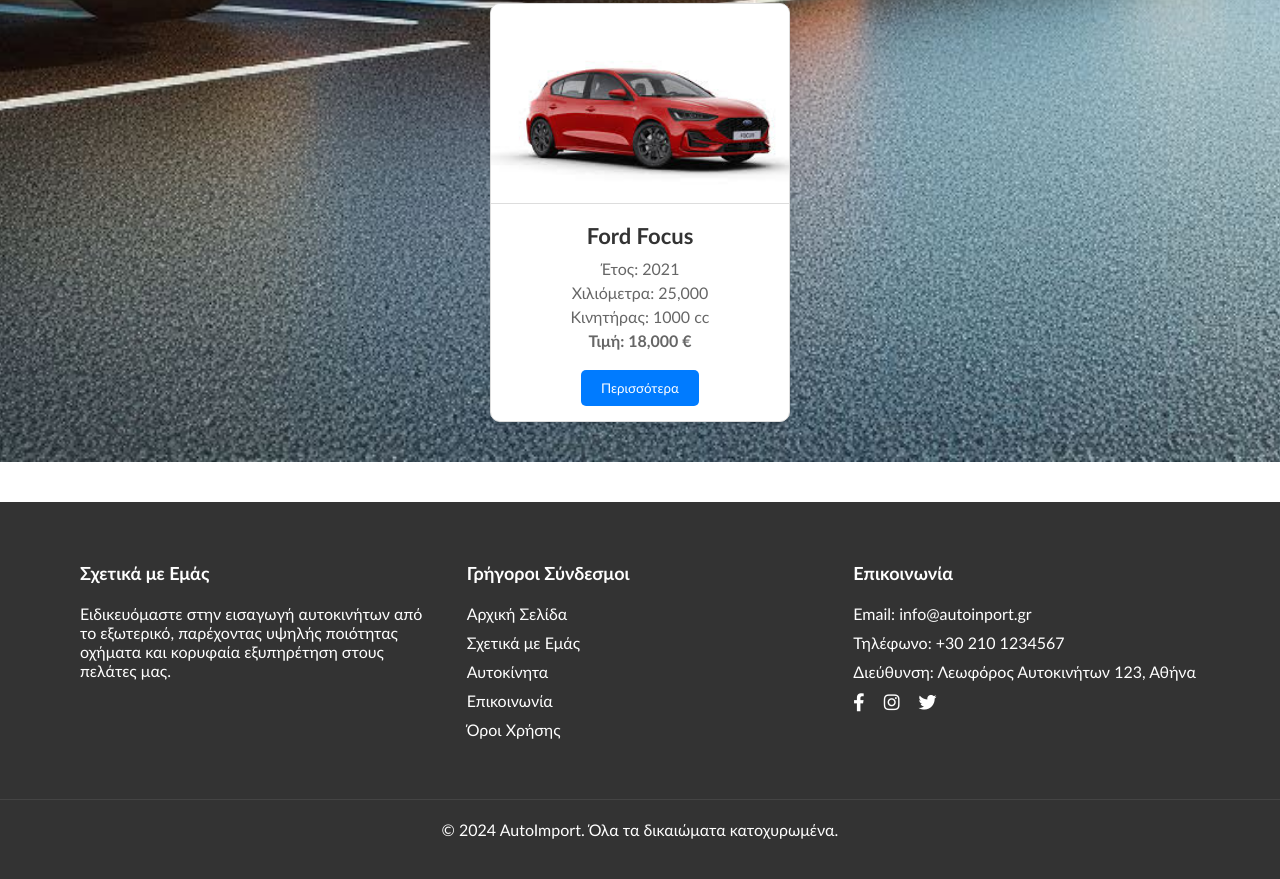
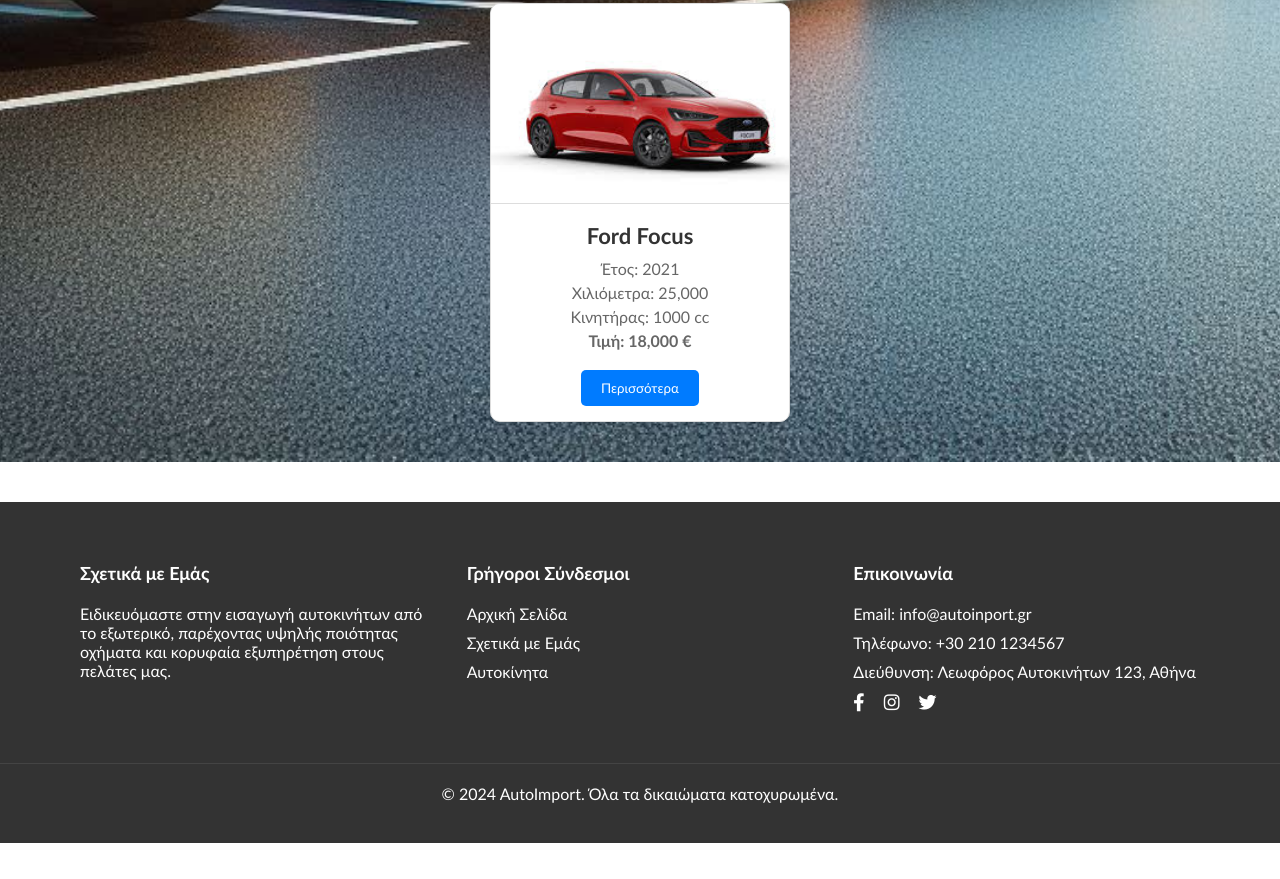
Before and after one commit to ChristAris/Motors, a plain HTML site: page cars.html in a window 1280 px wide. Shown: the part 1617-2496 px from the top of the page. After the commit the page ends 2460 px from the top, so only its background shows below. Drawn offline with Linux system fonts and the light colour scheme.

Commit message:
Update cars.html

```diff
--- a/cars.html
+++ b/cars.html
@@ -122,8 +122,7 @@
                 <li><a href="index.html">Αρχική Σελίδα</a></li>
                 <li><a href="aboutus.html">Σχετικά με Εμάς</a></li>
                 <li><a href="cars.html">Αυτοκίνητα</a></li>
-                <li><a href="#">Επικοινωνία</a></li>
-                <li><a href="#">Όροι Χρήσης</a></li>
+
             </ul>
         </div>
 
```
